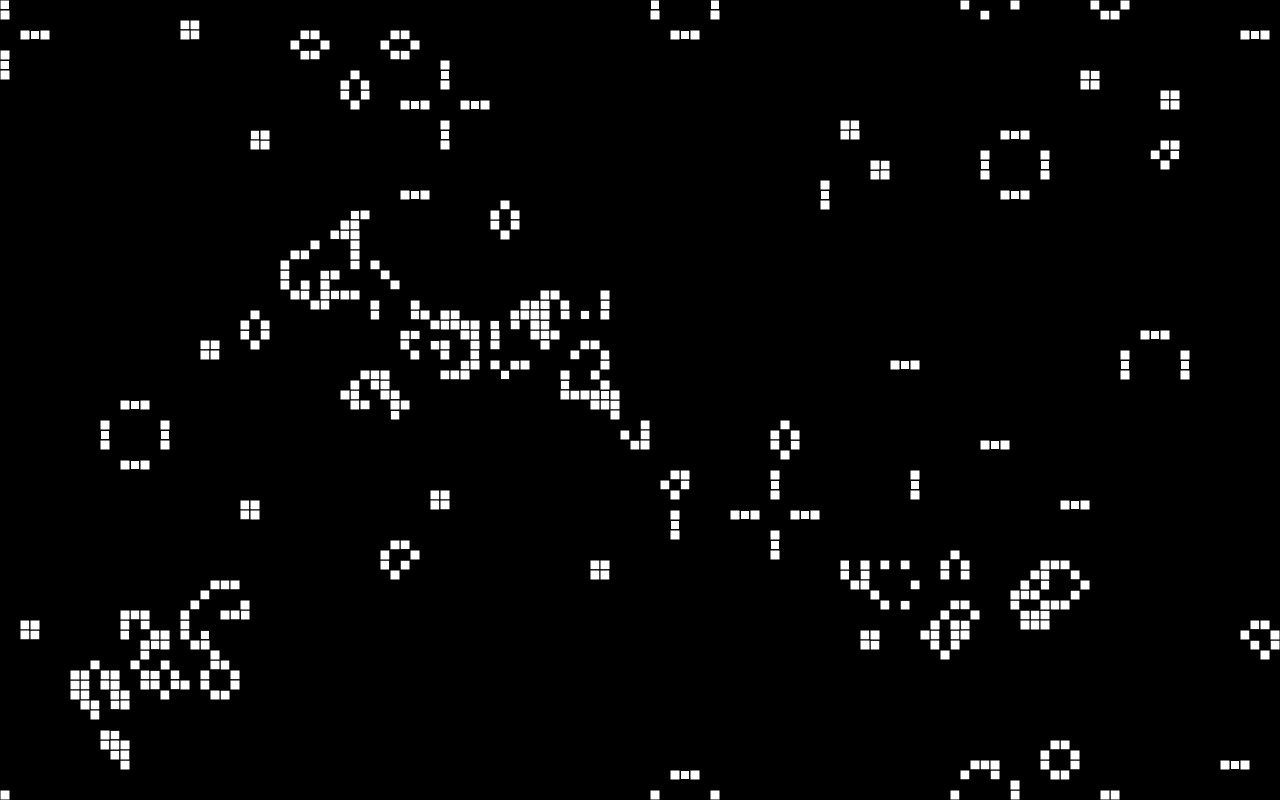
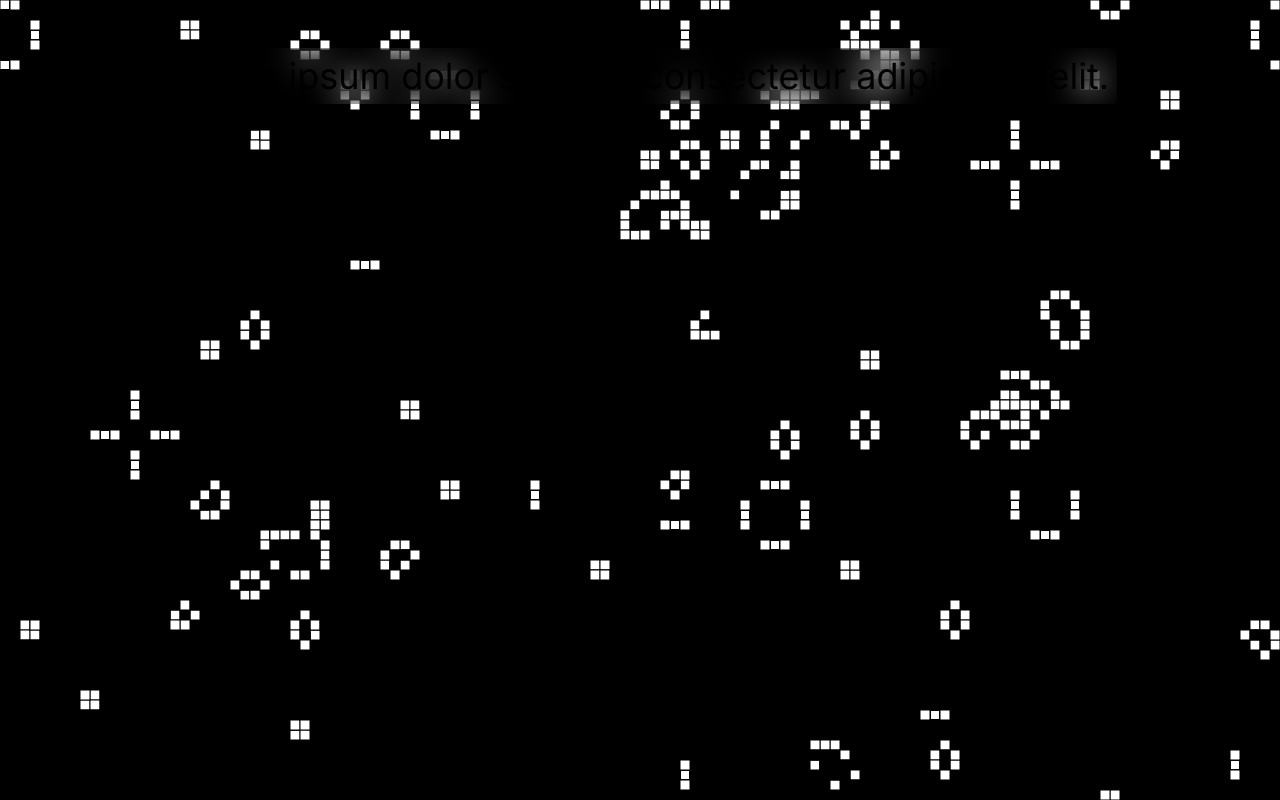
Before and after one commit to SimardCodeTard/Portfolio, a Next.js app: page / in a window 1280 px wide. Built offline with nearby package versions, Linux system fonts and the light colour scheme.

Commit message:
fix(joe-mama): gottem

```diff
--- a/app/components/game-of-life/game-of-life.tsx
+++ b/app/components/game-of-life/game-of-life.tsx
@@ -105,7 +105,7 @@ export default function GameOfLife() {
             for(let dy = -radius; dy <= radius; dy++) {
                 const cellX = Math.round((x + dx) / CELL_SIZE);
                 const cellY = Math.round((y + dy) / CELL_SIZE);
-                if(cellX > cellsGridRef.current.length || cellY > cellsGridRef.current[cellX].length) {
+                if(cellsGridRef.current[cellX] === undefined || cellsGridRef.current[cellX][cellY] === undefined) {
                     continue;
                 }
                 const cellIsDead = cellsGridRef.current[cellX][cellY] === DEAD;
@@ -119,11 +119,13 @@ export default function GameOfLife() {
 
     // Create cells on mouse move
     const onMouseMove = (event: MouseEvent) => {
+        console.log('move')
         placeRandomCells(3, 0.5, event.clientX, event.clientY);
     }
 
     // Create cells on mouse click
     const onMouseClick = (event: MouseEvent) => {
+        console.log('click')
         placeRandomCells(5, 0.8, event.pageX, event.pageY);
     }
 
--- a/app/globals.css
+++ b/app/globals.css
@@ -35,6 +35,20 @@ body {
       var(--background-end)
     )
     var(--background-start);
-  min-height: 100svh;
+  height: 100lvh;
   touch-action: pan-y;
 }
+
+main {
+  min-height: 100dvh;
+  overflow-x: hidden;
+  overflow-y: scroll;
+}
+
+.canvas-container {
+  z-index: -1;
+}
+
+canvas {
+  z-index: -1;
+}
--- a/app/page.tsx
+++ b/app/page.tsx
@@ -3,10 +3,13 @@ import GameOfLife from './components/game-of-life/game-of-life'
 
 export default function Home() {
   return (
-    <main className="flex min-h-screen flex-col items-center justify-between">
-      <div className='absolute top-0 left-0'>
+    <>
+      <div className='canvas-container absolute top-0 left-0'>
         <GameOfLife></GameOfLife>
       </div>
-    </main>
+      <main className="z-10 flex flex-col items-center justify-between p-12">
+        <div className='text-4xl backdrop-blur-lg rounded p-2'>Lorem ipsum dolor sit amet consectetur adipisicing elit.</div>
+      </main>
+    </>
   )
 }
```
